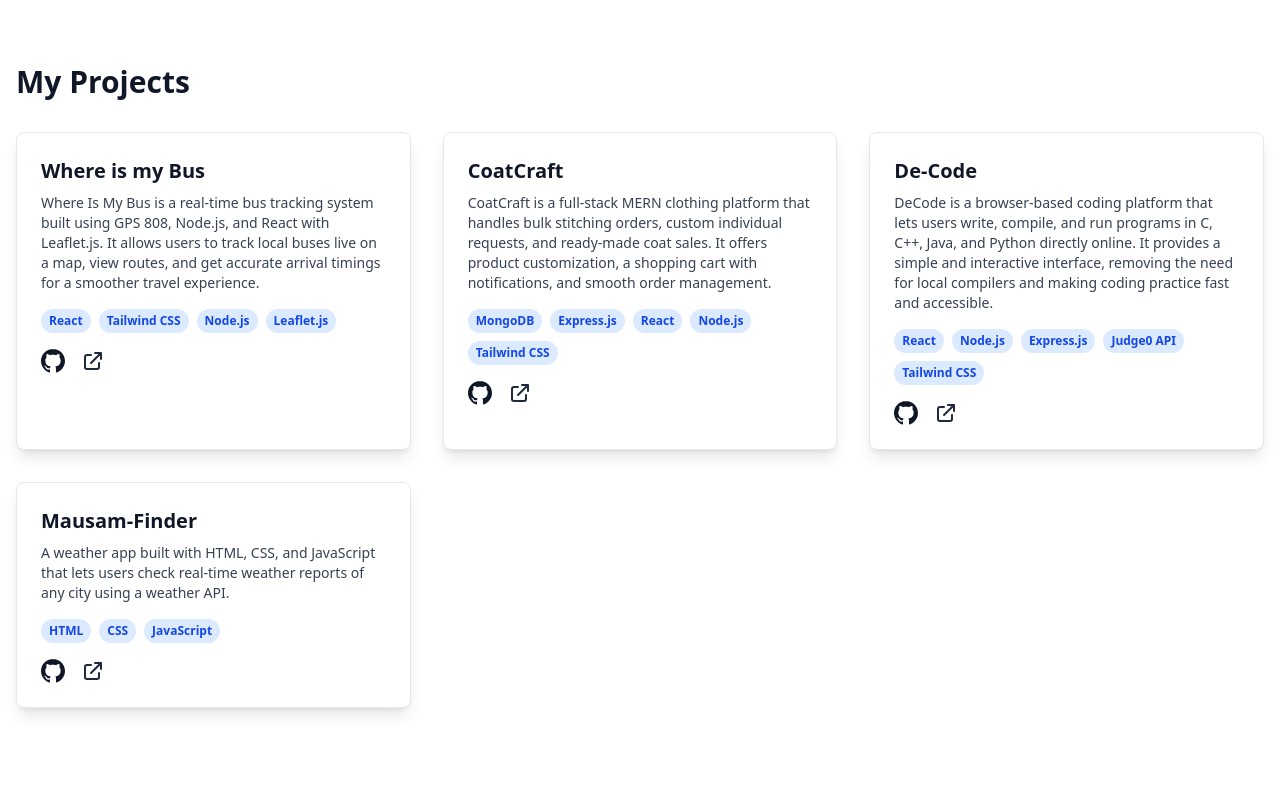
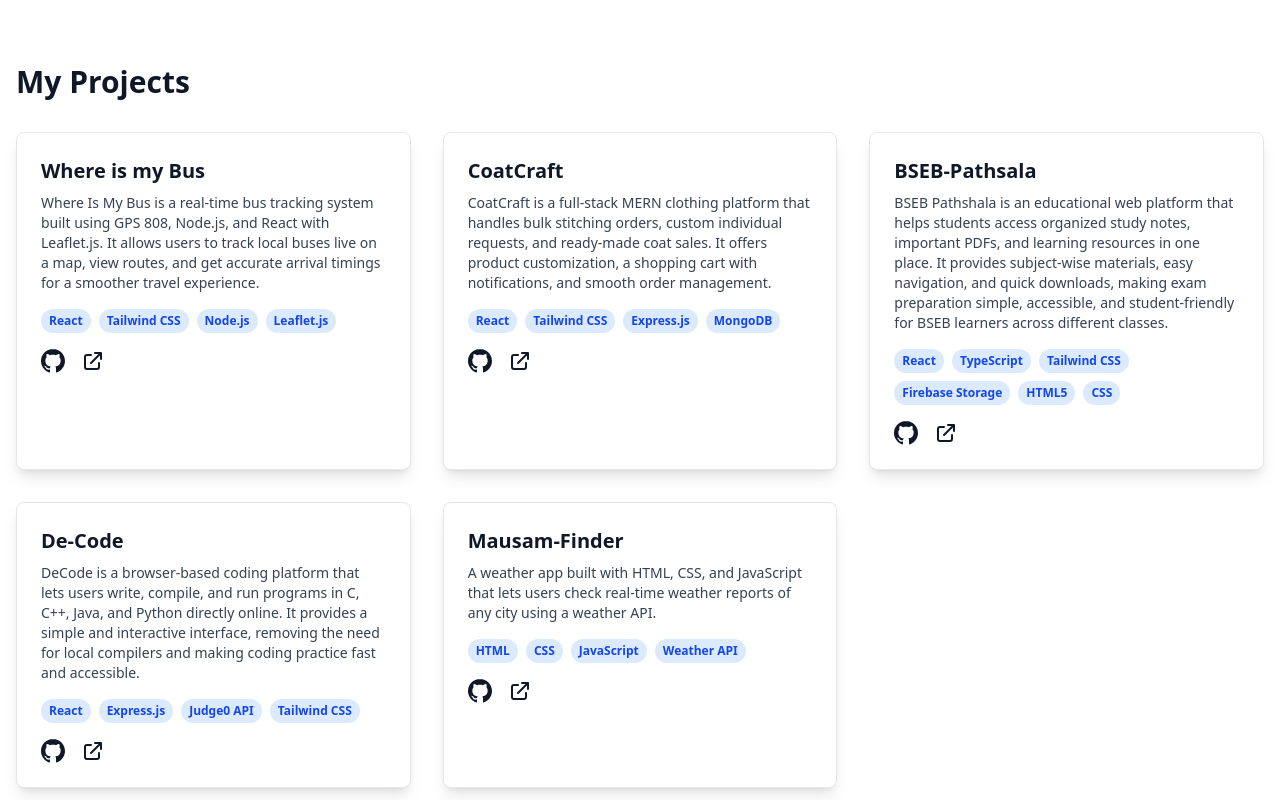
Before and after one commit to Mddanishalam2/Portfolio, a React (Vite) app: page / in a window 1280 px wide. Shown: the part 1340-2140 px from the top of the page. Built offline with nearby package versions, Linux system fonts and the light colour scheme.

Commit message:
Some changes in DarkMode

```diff
--- a/src/App.jsx
+++ b/src/App.jsx
@@ -20,7 +20,7 @@ const App = () => {
       </main>
 
       {/* Footer */}
-      <footer className="py-8 text-center text-sm text-gray-500">
+      <footer className="py-8 text-center text-sm text-gray-500 dark:text-gray-400">
         <p><strong>&copy; {new Date().getFullYear()} Created by Md Danish Alam. All Rights Reserved.</strong></p>
       </footer>
     </div>
--- a/src/data/projectsData.js
+++ b/src/data/projectsData.js
@@ -3,29 +3,37 @@ const projectsData = [
     title: 'Where is my Bus',
      description: 'Where Is My Bus is a real-time bus tracking system built using GPS 808, Node.js, and React with Leaflet.js. It allows users to track local buses live on a map, view routes, and get accurate arrival timings for a smoother travel experience.',
     technologies: ['React', 'Tailwind CSS', 'Node.js', 'Leaflet.js'],
-    githubLink: 'https://github.com/Mddanishalam2/Bus-frontend',
+    githubLink: 'https://github.com/Mddanishalam2/Where-is-my-bus',
      liveLink: '#',
   },
   {
     title: 'CoatCraft',
      description: 'CoatCraft is a full-stack MERN clothing platform that handles bulk stitching orders, custom individual requests, and ready-made coat sales. It offers product customization, a shopping cart with notifications, and smooth order management.',
-    technologies: ['MongoDB', 'Express.js', 'React', 'Node.js', 'Tailwind CSS'],
+    technologies: ['React', 'Tailwind CSS','Express.js','MongoDB'],
      githubLink: '#',
     liveLink: '#',
   },
   {
+    title: 'BSEB-Pathsala',
+    description: 'BSEB Pathshala is an educational web platform that helps students access organized study notes, important PDFs, and learning resources in one place. It provides subject-wise materials, easy navigation, and quick downloads, making exam preparation simple, accessible, and student-friendly for BSEB learners across different classes.',
+     technologies: ['React', 'TypeScript', 'Tailwind CSS','Firebase Storage','HTML5','CSS'],
+      githubLink: 'https://github.com/Mddanishalam2/BSEB-Pathsala',
+      liveLink: '#',
+  },
+  {
     title: 'De-Code',
     description: 'DeCode is a browser-based coding platform that lets users write, compile, and run programs in C, C++, Java, and Python directly online. It provides a simple and interactive interface, removing the need for local compilers and making coding practice fast and accessible.',
-     technologies: ['React', 'Node.js', 'Express.js', 'Judge0 API', 'Tailwind CSS'],
-    githubLink: '#',
+     technologies: ['React', 'Express.js', 'Judge0 API', 'Tailwind CSS'],
+      githubLink: 'https://github.com/Mddanishalam2/DeCode',
       liveLink: '#',
   },
   {
     title: 'Mausam-Finder',
     description: 'A weather app built with HTML, CSS, and JavaScript that lets users check real-time weather reports of any city using a weather API.',
-     technologies: ['HTML','CSS','JavaScript'],
+     technologies: ['HTML','CSS','JavaScript','Weather API'],
      githubLink: 'https://github.com/Mddanishalam2/Mausam-Finder',
      liveLink: 'https://mddanishalam2.github.io/Mausam-Finder/',
   },
 ];
+
 export default projectsData;
--- a/src/sections/contact.jsx
+++ b/src/sections/contact.jsx
@@ -21,7 +21,7 @@ const Contact= ()=>{
                   <path d="M20.447 20.452h-3.692v-5.462c0-1.332-.023-3.061-1.85-3.061-1.855 0-2.136 1.445-2.136 2.964v5.559h-3.691v-12.454h3.548v1.611h.05c.49-.932 1.684-1.921 3.511-1.921 3.75 0 4.444 2.474 4.444 5.617v6.43h-3.693zM5.292 6.007c-.961 0-1.74-.779-1.74-1.74 0-.96.779-1.74 1.74-1.74s1.74.78 1.74 1.74c0 .961-.78 1.74-1.74 1.74zm1.85-1.74c0-.96-.78-1.74-1.74-1.74s-1.74.78-1.74 1.74c0 .96.78 1.74 1.74 1.74s1.74-.78 1.74-1.74zM3.452 8.005h3.69v12.454h-3.69v-12.454z" />
                 </svg>
               </a>
-              <a href="https://github.com/Mddanishalam2" target="_blank" rel="noopener noreferrer" className="text-gray-700 transition-colors duration-300 hover:text-gray-900">
+              <a href="https://github.com/Mddanishalam2" target="_blank" rel="noopener noreferrer" className="text-gray-700 dark:text-gray-300 transition-colors duration-300 hover:text-gray-900 dark:hover:text-gray-100">
                 <svg xmlns="http://www.w3.org/2000/svg" className="h-8 w-8" fill="currentColor" viewBox="0 0 24 24">
                   <path d="M12 0c-6.626 0-12 5.373-12 12 0 5.302 3.438 9.8 8.207 11.387.599.111.793-.261.793-.577v-2.234c-3.338.726-4.033-1.416-4.033-1.416-.546-1.387-1.333-1.756-1.333-1.756-1.089-.745.083-.729.083-.729 1.205.084 1.839 1.237 1.839 1.237 1.07 1.835 2.809 1.305 3.493.998.108-.776.418-1.305.762-1.604-2.665-.305-5.467-1.334-5.467-5.931 0-1.311.465-2.381 1.236-3.221-.124-.303-.535-1.524.117-3.176 0 0 1.008-.322 3.301 1.23.957-.266 1.983-.399 3.003-.404 1.02.005 2.046.138 3.006.404 2.291-1.552 3.297-1.23 3.297-1.23.653 1.653.242 2.874.118 3.176.771.84 1.235 1.911 1.235 3.221 0 4.609-2.807 5.624-5.479 5.921.43.372.823 1.102.823 2.222v3.293c0 .319.192.694.801.576 4.765-1.589 8.196-6.086 8.196-11.386 0-6.627-5.373-12-12-12z" />
                 </svg>
--- a/src/sections/projectCard.jsx
+++ b/src/sections/projectCard.jsx
@@ -10,23 +10,23 @@ const ProjectsCard= ()=>{
           </h2>
           <div className="grid grid-cols-1 md:grid-cols-2 lg:grid-cols-3 gap-8 ">
             {projectsData.map((project, index) => (
-              <div key={index} className="bg-white dark:bg-gray-300 p-6 rounded-lg shadow-lg border border-gray-200 transform transition-transform duration-300 hover:scale-105 hover:shadow-2xl">
-                <h3 className="text-xl font-bold text-gray-900 mb-2">{project.title}</h3>
-                <p className="text-gray-700 dark:text-gray-900 text-sm mb-4">{project.description}</p>
+              <div key={index} className="bg-white dark:bg-gray-900 p-6 rounded-lg shadow-lg border border-gray-200 transform transition-transform duration-300 hover:scale-105 hover:shadow-2xl">
+                <h3 className="text-xl font-bold text-gray-900 mb-2 dark:text-gray-200">{project.title}</h3>
+                <p className="text-gray-700 dark:text-gray-300 text-sm mb-4 ">{project.description}</p>
                 <div className="flex flex-wrap gap-2 mb-4">
                   {project.technologies.map((tech, techIndex) => (
-                    <span key={techIndex} className="bg-blue-100 text-blue-700 text-xs font-semibold px-2 py-1 rounded-full">
+                    <span key={techIndex} className="bg-blue-100 text-blue-700 dark:bg-gray-300 dark:text-gray-800 text-xs font-semibold px-2 py-1 rounded-full">
                       {tech}
                     </span>
                   ))}
                 </div>
                 <div className="flex space-x-4">
-                  <a href={project.githubLink} target="_blank" rel="noopener noreferrer" className="text-gray-900 transition-colors duration-300 hover:text-blue-500">
+                  <a href={project.githubLink} target="_blank" rel="noopener noreferrer" className="text-gray-900 dark:text-gray-300 transition-colors duration-300 hover:text-blue-700 dark:hover:text-blue-700">
                     <svg xmlns="http://www.w3.org/2000/svg" className="h-6 w-6" fill="currentColor" viewBox="0 0 24 24">
                       <path d="M12 0c-6.626 0-12 5.373-12 12 0 5.302 3.438 9.8 8.207 11.387.599.111.793-.261.793-.577v-2.234c-3.338.726-4.033-1.416-4.033-1.416-.546-1.387-1.333-1.756-1.333-1.756-1.089-.745.083-.729.083-.729 1.205.084 1.839 1.237 1.839 1.237 1.07 1.835 2.809 1.305 3.493.998.108-.776.418-1.305.762-1.604-2.665-.305-5.467-1.334-5.467-5.931 0-1.311.465-2.381 1.236-3.221-.124-.303-.535-1.524.117-3.176 0 0 1.008-.322 3.301 1.23.957-.266 1.983-.399 3.003-.404 1.02.005 2.046.138 3.006.404 2.291-1.552 3.297-1.23 3.297-1.23.653 1.653.242 2.874.118 3.176.771.84 1.235 1.911 1.235 3.221 0 4.609-2.807 5.624-5.479 5.921.43.372.823 1.102.823 2.222v3.293c0 .319.192.694.801.576 4.765-1.589 8.196-6.086 8.196-11.386 0-6.627-5.373-12-12-12z" />
                     </svg>
                   </a>
-                  <a href={project.liveLink} target="_blank" rel="noopener noreferrer" className="text-gray-800 transition-colors duration-300 hover:text-blue-500">
+                  <a href={project.liveLink} target="_blank" rel="noopener noreferrer" className="text-gray-900 dark:text-gray-300 transition-colors duration-300 hover:text-blue-700 dark:hover:text-blue-700">
                     <svg xmlns="http://www.w3.org/2000/svg" className="h-6 w-6" fill="none" viewBox="0 0 24 24" stroke="currentColor" strokeWidth={2}>
                       <path strokeLinecap="round" strokeLinejoin="round" d="M10 6H6a2 2 0 00-2 2v10a2 2 0 002 2h10a2 2 0 002-2v-4M14 4h6m0 0v6m0-6L10 14" />
                     </svg>
```
